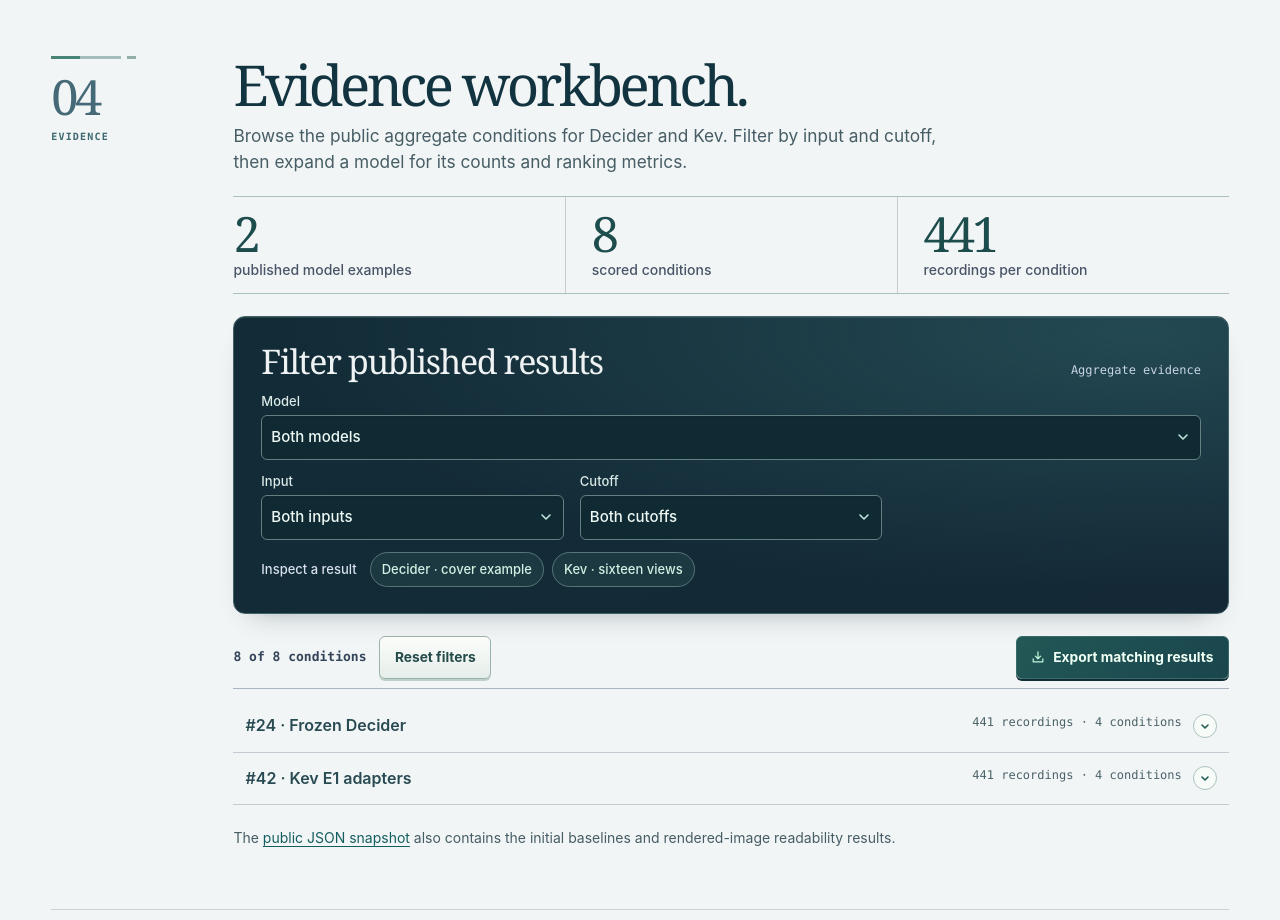
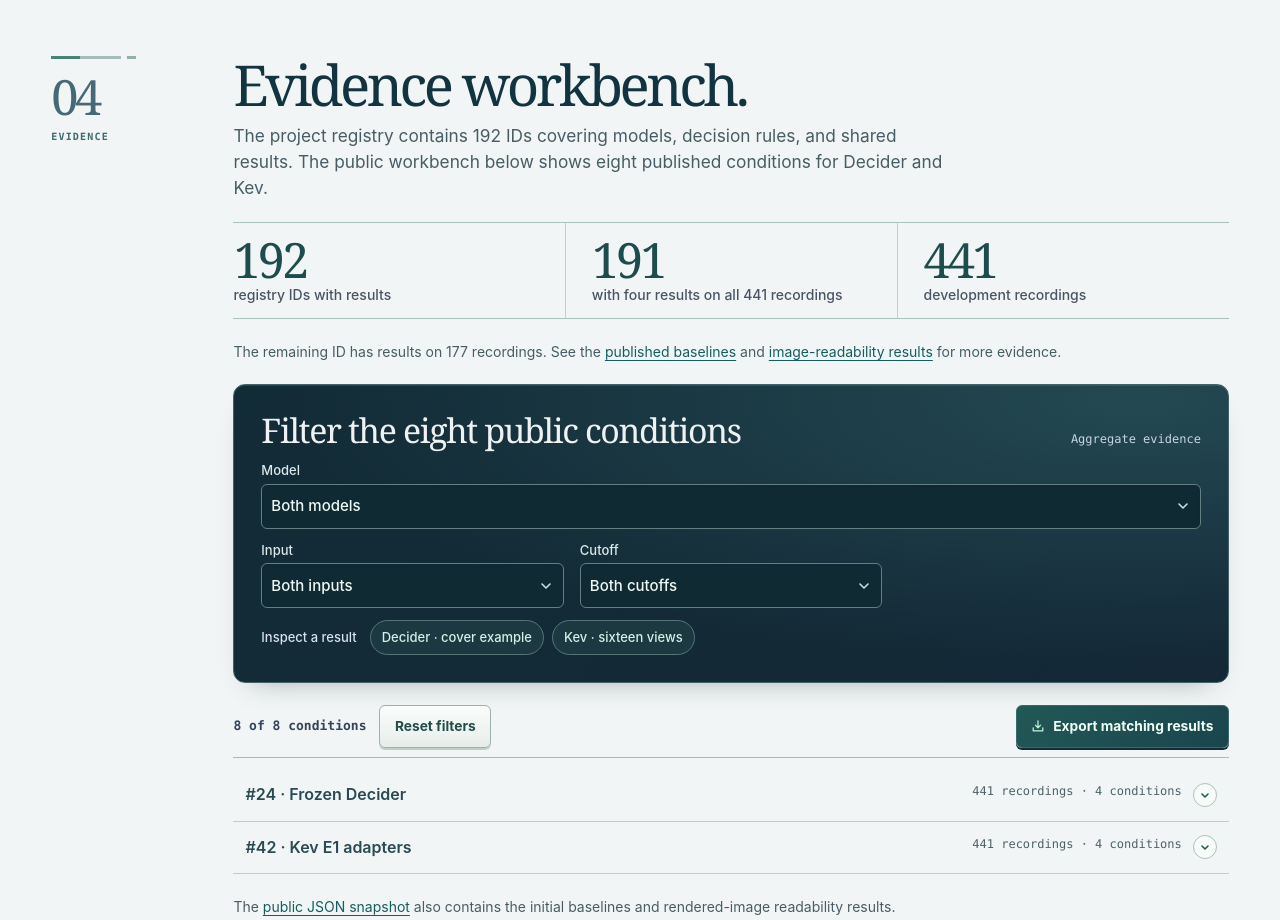
Before and after one commit to AgentSlop-Si/public, a plain HTML site: page bioscience/ctg/index.html in a window 1280 px wide. Shown: the part 4620-5540 px from the top of the page. Drawn offline with Linux system fonts and the light colour scheme.

Commit message:
Show the full CTG project coverage in the Atlas
Distinguish the 192 registry IDs and 441-record development cohort from the eight public model conditions.

```diff
--- a/bioscience/ctg/index.html
+++ b/bioscience/ctg/index.html
@@ -343,14 +343,15 @@ main :is(.reference-sheet,.next-drilldown,.geometry-note,.threshold-field,.evc-n
   <div class="rd-chapter-rail" aria-hidden="true"><b>04</b>Evidence</div>
   <div class="rd-chapter-body">
     <h2 id="workbench-title">Evidence workbench.</h2>
-    <p class="intro">Browse the public aggregate conditions for Decider and Kev. Filter by input and cutoff, then expand a model for its counts and ranking metrics.</p>
+    <p class="intro">The project registry contains 192 IDs covering models, decision rules, and shared results. The public workbench below shows eight published conditions for Decider and Kev.</p>
     <div class="archive-tally">
-      <div><strong>2</strong><span>published model examples</span></div>
-      <div><strong>8</strong><span>scored conditions</span></div>
-      <div><strong>441</strong><span>recordings per condition</span></div>
+      <div><strong>192</strong><span>registry IDs with results</span></div>
+      <div><strong>191</strong><span>with four results on all 441 recordings</span></div>
+      <div><strong>441</strong><span>development recordings</span></div>
     </div>
+    <p class="small">The remaining ID has results on 177 recordings. See the <a href="#initial-models">published baselines</a> and <a href="#rendered-plots">image-readability results</a> for more evidence.</p>
     <div class="archive-dock" id="public-filters" hidden>
-      <div class="dock-heading"><h3>Filter published results</h3><p>Aggregate evidence</p></div>
+      <div class="dock-heading"><h3>Filter the eight public conditions</h3><p>Aggregate evidence</p></div>
       <div class="filters">
         <label>Model<select id="work-model"><option value="all">Both models</option><option value="decider">Decider #24</option><option value="kev">Kev #42</option></select></label>
         <label>Input<select id="work-input"><option value="all">Both inputs</option><option value="whole">One 30-minute window</option><option value="views">Sixteen 15-minute views</option></select></label>
```
